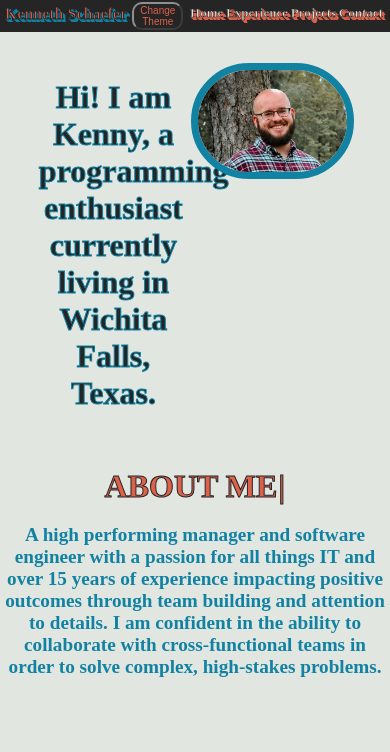
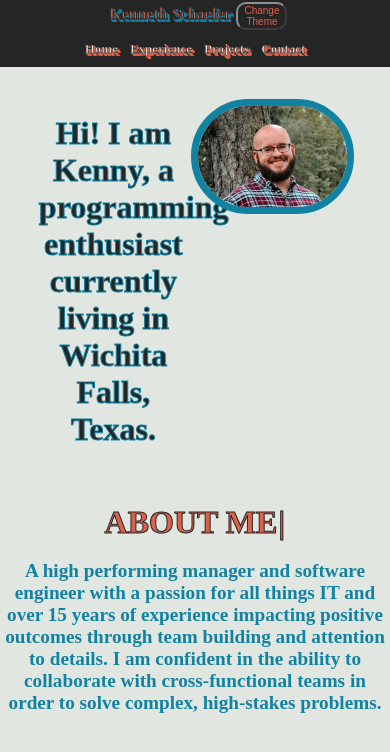
Before and after one commit to parzidog/old-portfolio, a React (Create React App) app: page /home in a window 390 px wide. Shown: the top 752 px of the page. Built offline with nearby package versions, Linux system fonts and the light colour scheme; no server answers.

Commit message:
Fix mobile styling

```diff
--- a/less/darkMode.less
+++ b/less/darkMode.less
@@ -33,6 +33,7 @@ body[data-theme="dark"] {
         }
 
         .about {
+            background-color: @backgroundDark;
             h1 {
                 color: @mainFont;
                 -webkit-text-stroke: 1px @backgroundLight;
--- a/less/home.less
+++ b/less/home.less
@@ -56,6 +56,7 @@ and (max-device-width: 600px)
     .intro {
         padding: 5%;
         max-width: 100%;
+        min-height: 100vh;
         justify-content: center;
         display: flex;
         flex-wrap: wrap;
--- a/less/nav.less
+++ b/less/nav.less
@@ -3,7 +3,7 @@
     top: 0;
     left: 0;
     height: fit-content;
-    width: 100%;
+    width: 100vw;
     background-color: @backgroundDark;
     justify-content: space-between;
     display: flex;
@@ -38,12 +38,13 @@
         display: flex;
         flex-wrap: nowrap;
         padding: 1%;
-        padding-right: 3.5%;
+        // padding-right: 4.5%;
+        min-width: 400px;
 
         a {
             font-size: large;
             text-decoration: none;
-            padding: 0.75%;
+            padding: 2%;
             color: @backgroundLight;
             font-weight: bold;
             -webkit-text-stroke: 0.5px @backgroundDark;
@@ -67,6 +68,8 @@ and (max-device-width: 800px)
             }
         }
         nav{
+            min-width: 300px;
+            justify-content: center;
             a{
                 font-size: small;
             }
--- a/public/style.css
+++ b/public/style.css
@@ -12,7 +12,7 @@ body {
   top: 0;
   left: 0;
   height: fit-content;
-  width: 100%;
+  width: 100vw;
   background-color: #252525;
   justify-content: space-between;
   display: flex;
@@ -46,12 +46,12 @@ body {
   display: flex;
   flex-wrap: nowrap;
   padding: 1%;
-  padding-right: 3.5%;
+  min-width: 400px;
 }
 .navBar nav a {
   font-size: large;
   text-decoration: none;
-  padding: 0.75%;
+  padding: 2%;
   color: #e1e6e1;
   font-weight: bold;
   -webkit-text-stroke: 0.5px #252525;
@@ -67,6 +67,10 @@ body {
   }
   .navBar div button {
     font-size: x-small;
+  }
+  .navBar nav {
+    min-width: 300px;
+    justify-content: center;
   }
   .navBar nav a {
     font-size: small;
@@ -120,6 +124,7 @@ body {
   .intro {
     padding: 5%;
     max-width: 100%;
+    min-height: 100vh;
     justify-content: center;
     display: flex;
     flex-wrap: wrap;
@@ -394,6 +399,9 @@ body[data-theme="dark"] .homePage .intro h1 {
 body[data-theme="dark"] .homePage .intro img {
   border: 7px solid #dd614a;
 }
+body[data-theme="dark"] .homePage .about {
+  background-color: #252525;
+}
 body[data-theme="dark"] .homePage .about h1 {
   color: #1282a2;
   -webkit-text-stroke: 1px #e1e6e1;
```
